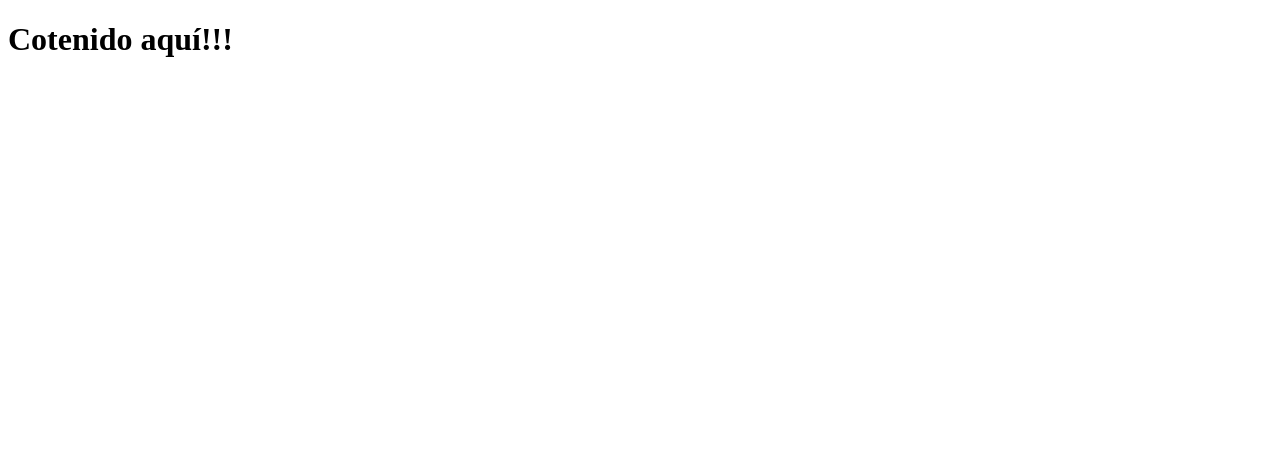
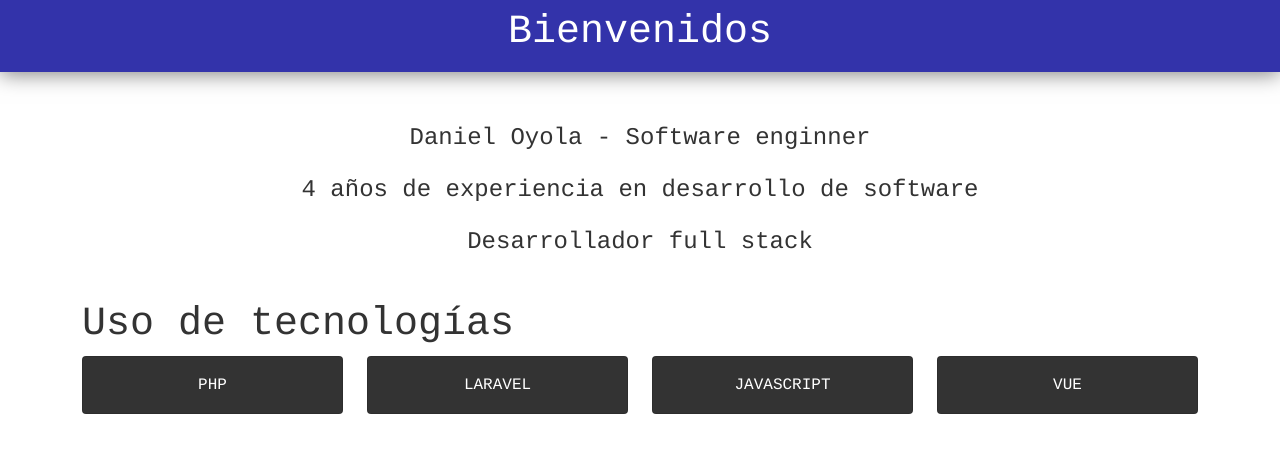
Before and after one commit to empiDeveloper/miWeb, a plain HTML site: page index.html in a window 1280 px wide. Drawn offline with nearby package versions, Linux system fonts and the light colour scheme.

Commit message:
mejorando el diseño

```diff
--- /dev/null
+++ b/css/estilos.css
@@ -0,0 +1,53 @@
+body
+{
+    color: #333;
+    /*text-align: center;*/
+    font-family: "Courier";
+    font-size: 16px;
+    margin: 0;
+    padding: 0;
+}
+
+.cabecera
+{
+    background: #33A;
+    box-shadow: 0px 2px 20px 0px rgba(0,0,0,0.5);
+    color: white;
+    font-weight: bold;
+    margin: 0;
+    padding: 0.5em;
+}
+
+#cabecera #tagline
+{
+    padding: 0 0 0 1em;
+    font-weight: normal;
+    font-size: 0.8em;
+}
+
+#container
+{
+    width: 70%;
+    padding: 0;
+    text-align: left;
+    border: 1px solid #DDD;
+    margin: 0 auto;
+}
+
+#container h1
+{
+    font-size: 20px;
+}
+#post
+{
+    padding: 1em;
+}
+
+.f-14 {
+ font-size: x-large;
+}
+
+.card-style {
+    background-color: #333;
+    color: #fff;
+}
--- a/index.html
+++ b/index.html
@@ -2,9 +2,57 @@
 <html>
     <head>
         <meta charset="utf-8">
-        <title>Daniel Oyola</title>
+        <title>Daniel Oyola - Software engineer</title>
+        <link href="https://cdn.jsdelivr.net/npm/bootstrap@5.1.3/dist/css/bootstrap.min.css" rel="stylesheet" integrity="sha384-1BmE4kWBq78iYhFldvKuhfTAU6auU8tT94WrHftjDbrCEXSU1oBoqyl2QvZ6jIW3" crossorigin="anonymous">
+        <link rel="stylesheet" href="css/estilos.css">
     </head>
     <body>
-        <h1>Cotenido aquí!!!</h1>
+        <div class="row cabecera">
+            <div class="col-12 text-center">
+                <h1>Bienvenidos</h1>
+            </div>
+        </div>
+        <div class="container">
+            <div class="row mt-5">
+                <div class="col-12 text-center f-14">
+                    <p>Daniel Oyola - Software enginner</p>
+                    <p>4 años de experiencia en desarrollo de software</p>
+                    <p>Desarrollador full stack</p>
+                </div>
+            </div>
+            <div class="row">
+                <div class="col-12 mt-4">
+                    <h1>Uso de tecnologías</h1>
+                </div>
+                <div class="col-3">
+                    <div class="card card-style">
+                        <div class="card-body text-center">
+                            PHP
+                        </div>
+                    </div>
+                </div>
+                <div class="col-3">
+                    <div class="card card-style">
+                        <div class="card-body text-center">
+                            LARAVEL
+                        </div>
+                    </div>
+                </div>
+                <div class="col-3">
+                    <div class="card card-style">
+                        <div class="card-body text-center">
+                            JAVASCRIPT
+                        </div>
+                    </div>
+                </div>
+                <div class="col-3">
+                    <div class="card card-style">
+                        <div class="card-body text-center">
+                            VUE
+                        </div>
+                    </div>
+                </div>
+            </div>
+        </div>
     </body>
 </html>
```
